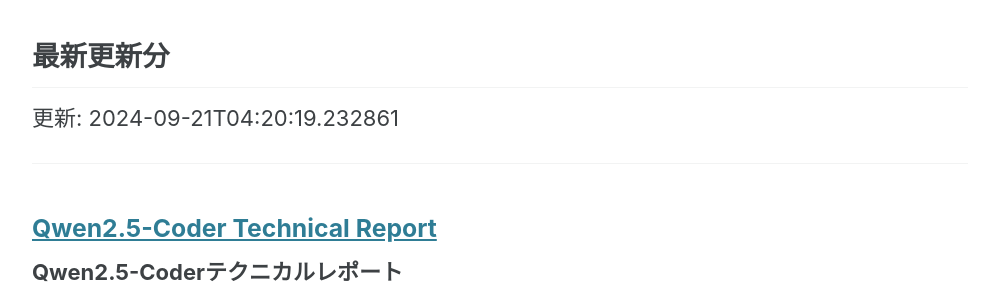
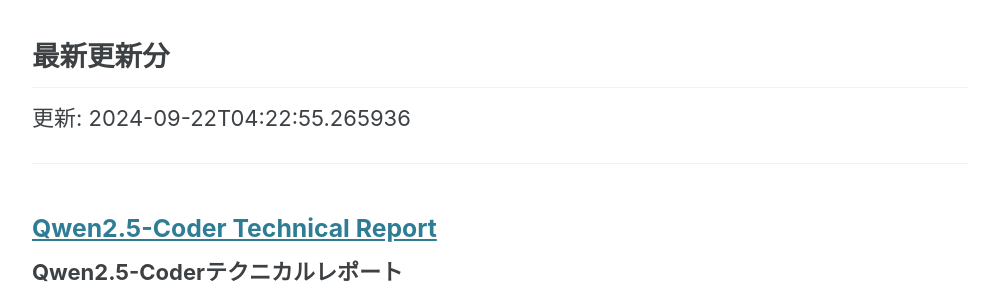
Before and after one commit to haruhisa-enomoto/arxiv-privacy-tech, a Jekyll site: the page built from index.md, in a window 1280 px wide and 900 px high, scrolled down 680 px. Shown: the part 155-455 px from the top of the window, without its empty margins (140-1139 px from the left). Built offline with Jekyll 4.4.1, drawn with Linux system fonts in a browser that asks for light colours; cached includes are drawn as plain includes; formulas are drawn with MathJax 3.

Commit message:
:robot: Automate updates

```diff
--- a/index.md
+++ b/index.md
@@ -27,7 +27,7 @@
 
 ## 最新更新分
 
-更新: 2024-09-21T04:20:19.232861
+更新: 2024-09-22T04:22:55.265936
 
 - - -
 
```
